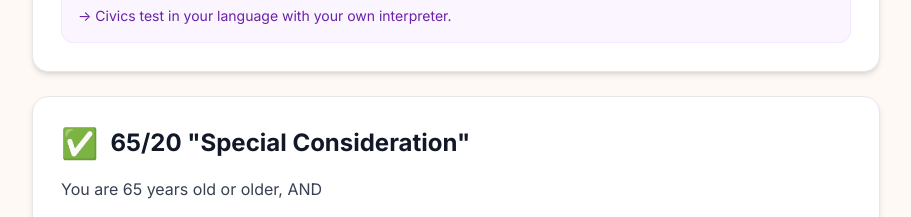
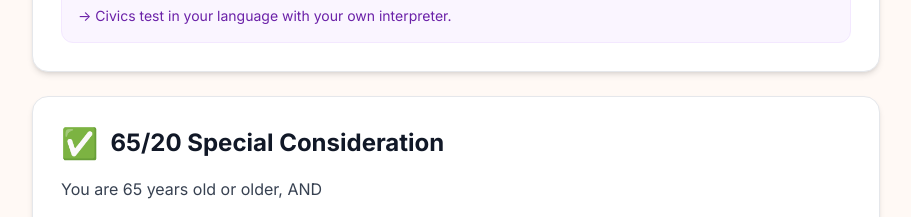
Before and after one commit to aryanairz/forourparents, a Next.js app: page /eligibility in a window 1280 px wide. Shown: the part 960-1177 px from the top of the page, without its empty margins (184-1095 px from the left). Built offline with nearby package versions, Linux system fonts and the light colour scheme; no server answers.

Commit message:
Remove quotes from 65/20 heading to match other rule headings

```diff
--- a/app/eligibility/page.tsx
+++ b/app/eligibility/page.tsx
@@ -136,12 +136,12 @@ export default function EligibilityPage() {
             <span className="text-3xl">✅</span>
             <h2 className="text-2xl font-bold text-gray-900">
               {lang === "en"
-                ? '65/20 "Special Consideration"'
+                ? "65/20 Special Consideration"
                 : lang === "ml"
-                ? '65/20 "പ്രത്യേക പരിഗണന"'
+                ? "65/20 പ്രത്യേക പരിഗണന"
                 : lang === "gu"
-                ? '65/20 "વિશેષ વિચારણા"'
-                : '65/20 "Cân nhắc đặc biệt"'}
+                ? "65/20 વિશેષ વિચારણા"
+                : "65/20 Cân nhắc đặc biệt"}
             </h2>
           </div>
           <div className="space-y-3 text-base text-gray-700 mb-4">
```
